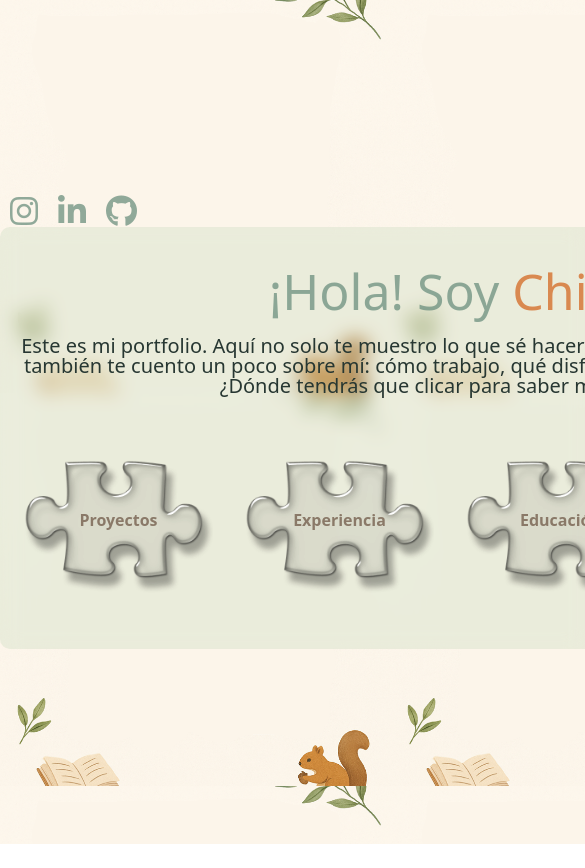
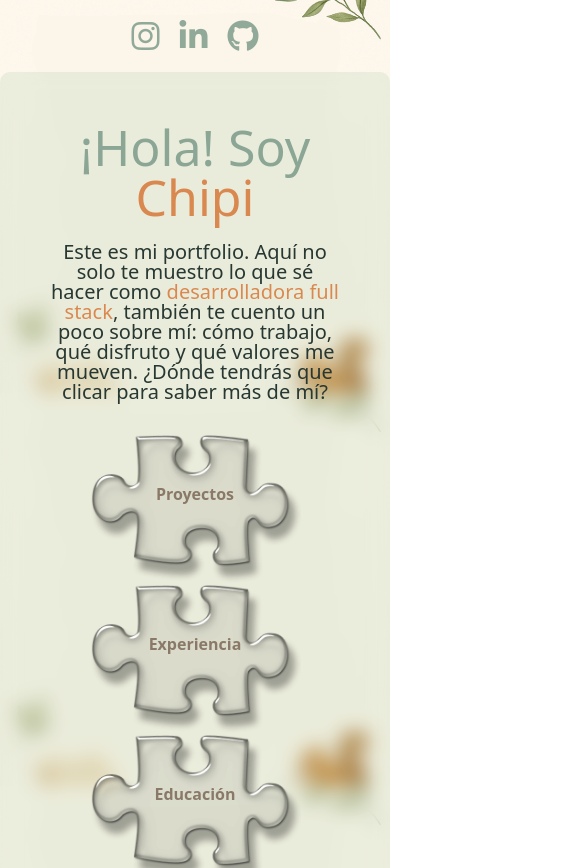
Before and after one commit to CHIPIXB/portfolio-front, an Angular app: page /home in a window 390 px wide. Shown: the top 868 px of the page, 585 px wide, since content can reach past the window. Before the commit the page ends 844 px from the top, so only its background shows below. Built offline with nearby package versions, Linux system fonts and the light colour scheme; a web font is replaced by a local one.

Commit message:
responsive de la home hecha

```diff
--- a/src/app/pages/home/home.component.css
+++ b/src/app/pages/home/home.component.css
@@ -7,14 +7,15 @@ main {
   font-family: "Comic Relief", system-ui;
 }
 
-.intro {
+.intro  {
   background-color: #a5c8a334;
   border: 2px solid var(--bordes);
   border-radius: 10px;
   backdrop-filter: blur(10px);
+  padding: 50px;
 
   width: 900px;
-  height: 50vh;
+  height: auto;
   align-items: center;
   align-content: center;
 }
@@ -38,7 +39,7 @@ span {
 
 .puzzle-grid {
   display: grid;
-  grid-template-columns: repeat(auto-fit, minmax(180px, 1fr));
+  grid-template-columns: repeat(4, 1fr);
   gap: 2rem;
   margin-top: 4rem;
 }
@@ -76,3 +77,63 @@ i {
   margin: 0 10px;
   color: var(--verde-medio);
 }
+
+
+@media (max-width: 1024px) {
+
+  .puzzle-grid {
+    grid-template-columns: repeat(3, 1fr);
+  }
+
+  .intro {
+    padding: 50px;
+    height: auto;
+  }
+
+  .puzzle a {
+    transform: translate(-10%, -10%);
+  }
+}
+
+@media (max-width: 990px) {
+  .puzzle a {
+    transform: translate(-0%, -10%);
+  }
+}
+
+@media (max-width: 768px) {
+  .puzzle-grid {
+    gap: 0;
+    margin-top: 2rem;
+  }
+    .puzzle-grid {
+    grid-template-columns: repeat(2, 1fr);
+  }
+
+      .puzzle a {
+    transform: translate(0, -10%);
+  }
+}
+
+@media (max-width: 575px) {
+
+  .intro {
+    width: 100%;
+  }
+
+  .puzzle-grid {
+    display: flex;
+    flex-direction: column;
+  }
+
+  .puzzle {
+    background-position: center;
+  }
+
+  .icons {
+    padding: 20px;
+    text-align: center;
+  }
+
+
+}
```
